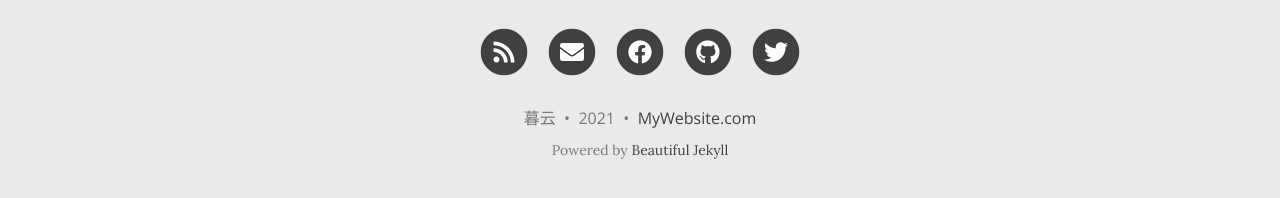
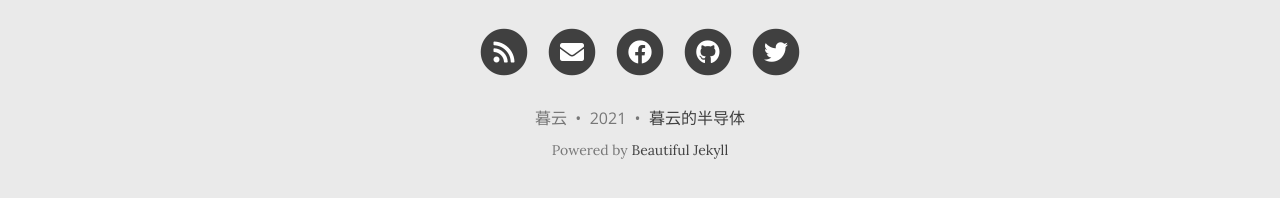
Before and after one commit to guomuyun/guomuyun.github.com, a Jekyll site: the page built from index.markdown, in a window 1280 px wide and 1288 px high. Shown: the part 1077-1275 px from the top of the window. Built offline with Jekyll 4.4.1, drawn with Linux system fonts in a browser that asks for light colours; nearby versions of some CDN libraries; the list of posts is cut into pages by our own code.

Commit message:
Update _config.yml

```diff
--- a/_config.yml
+++ b/_config.yml
@@ -77,7 +77,7 @@ share-links-active:
 
 # How to display the link to your website in the footer
 # Remove this if you don't want a link in the footer
-url-pretty: "MyWebsite.com"
+url-pretty: "暮云的半导体"
 
 # Excerpt word length - Truncate the excerpt of each post on the feed page to the specified number of words
 excerpt_length: 50
```
